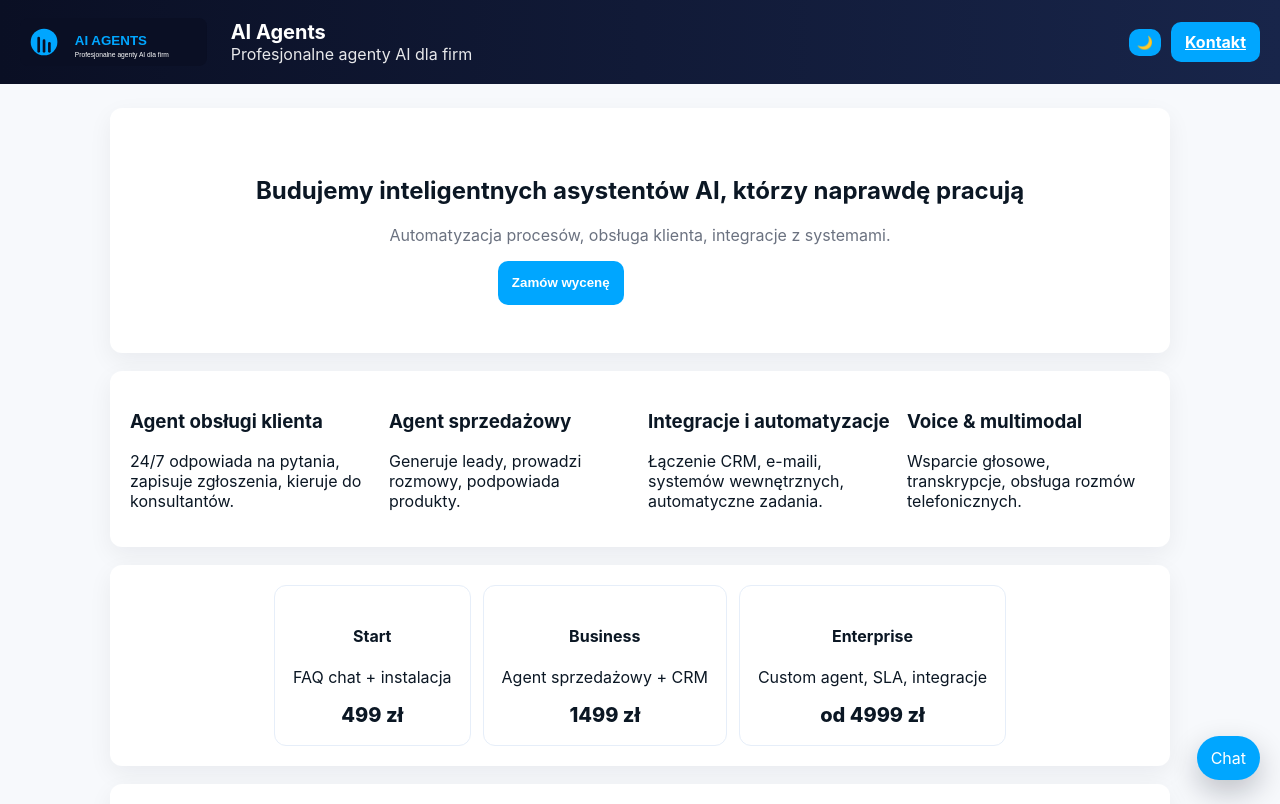
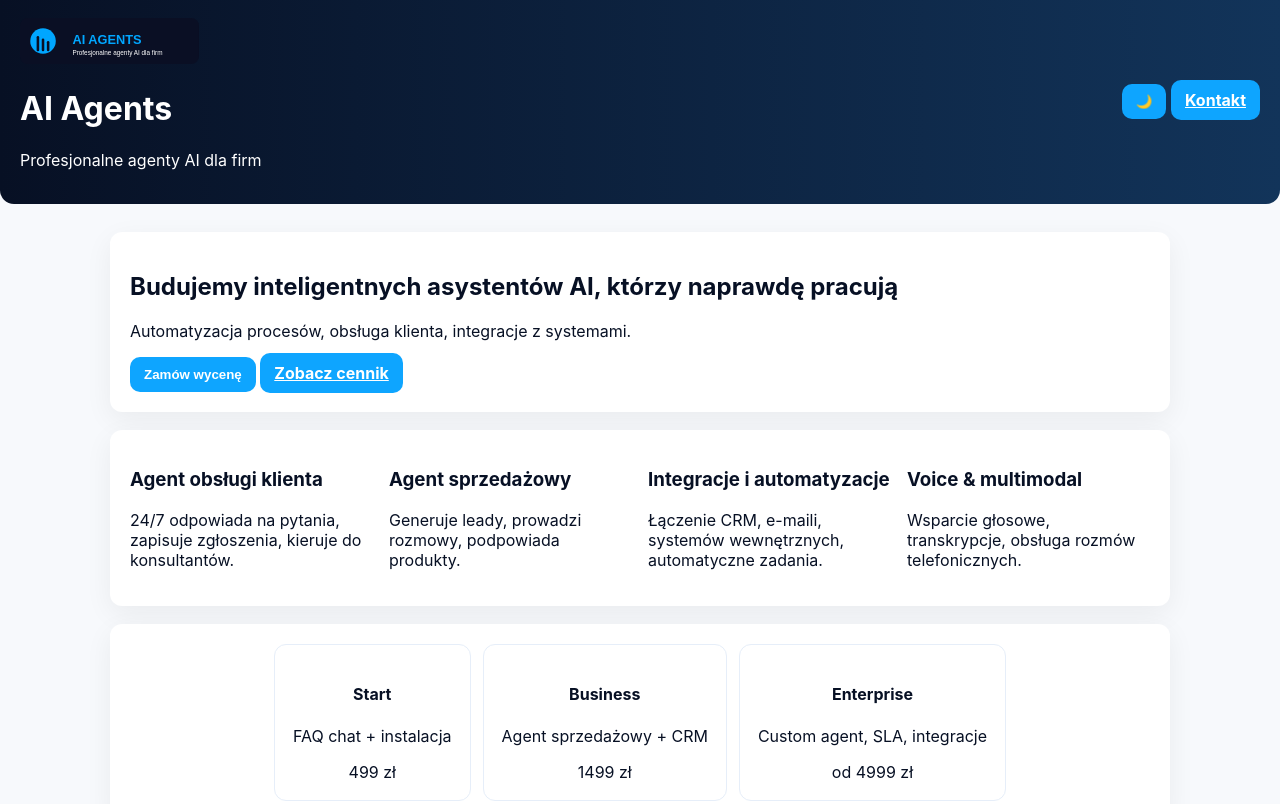
Before and after one commit to majsterprod-rgb/majsterprod-rgb.github.io, a plain HTML site: page index.html in a window 1280 px wide. Shown: the top 804 px of the page. Drawn offline with Linux system fonts and the light colour scheme.

Commit message:
style.css

```diff
--- a/style.css
+++ b/style.css
@@ -1,50 +1,16 @@
 :root{
-  --bg:#f7f9fc; --card:#ffffff; --accent:#00a6ff; --text:#0b1724; --muted:#6b7280;
-  --radius:12px;
+  --bg:#f7f9fc; --card:#ffffff; --accent:#0ea5ff; --text:#071024; --muted:#6b7280;
+  --radius:12px; --container:1100px;
 }
 *{box-sizing:border-box}
-body{margin:0;font-family:Inter,system-ui,Arial;background:var(--bg);color:var(--text);-webkit-font-smoothing:antialiased}
-.container{max-width:1100px;margin:24px auto;padding:0 20px}
-.site-header{display:flex;justify-content:space-between;align-items:center;padding:18px 20px;background:linear-gradient(90deg,#0a0f24,#18254a);color:#fff}
-.logo{height:48px;margin-right:12px}
-.logo-wrap{display:flex;align-items:center;gap:12px}
-.site-header h1{margin:0;font-size:20px}
-.tag{opacity:0.9;margin:0}
-.header-actions{display:flex;gap:10px;align-items:center}
+body{margin:0;font-family:Inter,system-ui,Arial,Helvetica;background:var(--bg);color:var(--text)}
+.container{max-width:var(--container);margin:28px auto;padding:0 20px}
+.site-header{display:flex;justify-content:space-between;align-items:center;padding:18px 20px;background:linear-gradient(90deg,#071024,#12345a);color:#fff;border-radius:0 0 14px 14px}
+.logo{height:46px}
 .btn{background:var(--accent);color:#fff;padding:10px 14px;border-radius:10px;border:none;cursor:pointer;font-weight:700}
-.btn.ghost{background:transparent;border:2px solid rgba(255,255,255,0.12)}
-.btn.small{padding:6px 8px;font-size:13px}
-.card{background:var(--card);padding:20px;border-radius:var(--radius);box-shadow:0 8px 24px rgba(16,24,40,0.06);margin-bottom:18px}
-.hero{padding:48px 20px;text-align:center}
-.cta-row{display:flex;gap:12px;justify-content:center;margin-top:12px}
+.card{background:var(--card);padding:20px;border-radius:var(--radius);box-shadow:0 8px 28px rgba(2,6,23,0.06);margin-bottom:18px}
 .grid{display:grid;grid-template-columns:repeat(auto-fit,minmax(240px,1fr));gap:16px}
-.pricing{display:flex;gap:12px;justify-content:center}
+.pricing{display:flex;gap:12px;flex-wrap:wrap;justify-content:center}
 .price-card{padding:18px;border-radius:12px;text-align:center;border:1px solid #e6eef9}
-.price{font-weight:800;font-size:20px}
-.calc{display:grid;grid-template-columns:1fr 1fr 1fr 320px;gap:12px;align-items:start}
-.calc label{display:block}
-.estimate{display:flex;flex-direction:column;justify-content:center;align-items:center;padding:16px}
-.price.large{font-size:22px}
-.muted{color:var(--muted)}
-.site-footer{background:#0a0f24;color:#fff;padding:18px;text-align:center}
-
-/* chat widget */
-.chat-launcher{position:fixed;right:20px;bottom:20px;background:var(--accent);color:#fff;padding:12px 14px;border-radius:999px;cursor:pointer;box-shadow:0 12px 30px rgba(8,14,30,0.24)}
-.chat-widget{position:fixed;right:20px;bottom:80px;width:360px;background:#fff;border-radius:12px;box-shadow:0 12px 40px rgba(8,14,30,0.25);display:flex;flex-direction:column;overflow:hidden}
-.chat-widget.hidden{display:none}
-.chat-header{display:flex;justify-content:space-between;align-items:center;padding:12px 14px;background:#0a0f24;color:#fff}
-.chat-log{padding:12px;height:300px;overflow:auto;background:#f6f8fb}
-.chat-log .msg{margin-bottom:8px;padding:8px;border-radius:10px;max-width:80%}
-.chat-log .user{background:#d9f1ff;margin-left:auto}
-.chat-log .bot{background:#eef2ff}
-.chat-controls{display:flex;padding:10px;gap:8px;border-top:1px solid #eef2f6}
-.chat-controls input{flex:1;padding:8px;border-radius:8px;border:1px solid #d6dbe5}
-
-/* animations */
-@keyframes floatIn { from { opacity:0; transform:translateY(8px) } to { opacity:1; transform:none } }
-.card{animation:floatIn .36s ease}
-
-/* dark mode support */
-:root.dark{
-  --bg:#071024; --card:#081428; --accent:#1fb6ff; --text:#e6eef9; --muted:#9fb3c8;
-}
+footer{background:#071024;color:#fff;padding:18px;text-align:center;margin-top:20px}
+@media (max-width:720px){ .container{padding:12px} .site-header{flex-direction:column;gap:12px} }
```
